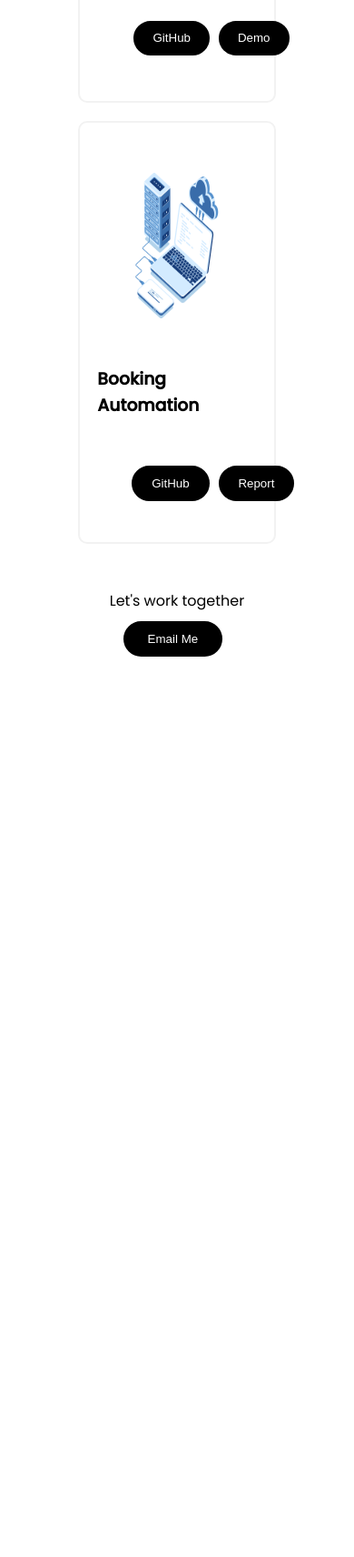
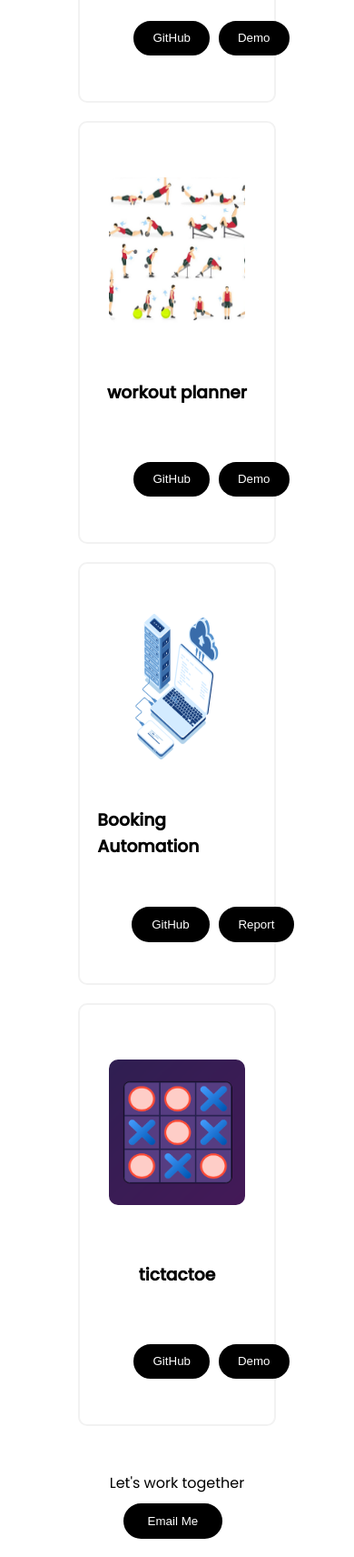
Before and after one commit to PontshoMbizo/Portfolio, a plain HTML site: page index.html in a window 390 px wide. Shown: the part 4280-5992 px from the top of the page at 91% size. Before the commit the page ends 5022 px from the top, so only its background shows below. Drawn offline with Linux system fonts and the light colour scheme.

Commit message:
insert new projects and update the Readme

```diff
--- a/css/home.css
+++ b/css/home.css
@@ -424,9 +424,12 @@ button.route-btn:hover{
     display: flex;
     flex-direction: column;
     width: 100%;
+    height: fit-content;
+    overflow: auto;
     flex-wrap: wrap;
     justify-content: center;
     margin-top: 100px;
+    margin-bottom: 50px;
 }
 
 #header{
--- a/css/mediaqueries.css
+++ b/css/mediaqueries.css
@@ -287,6 +287,8 @@
     justify-content: center;
     align-items: center;
     width: 100%;
+    height: auto;
+    overflow: auto;
     flex-wrap:nowrap;
     margin-top: 100px;
 }
--- a/index.html
+++ b/index.html
@@ -203,6 +203,15 @@
                        </span>
                    </span>
 
+                   <span class="filterDiv webDev">
+                        <img src="assets/workoutIMG.png" alt="" id="project-two">
+                        <h3>workout planner</h3>
+                        <span class = "sub-button-container">
+                            <button class="buttons" onclick="location.href='https://github.com/PontshoMbizo/workoutPlanner'">GitHub</button>
+                            <button class="buttons" onclick="location.href='#Home'">Demo</button>
+                        </span>
+                   </span>
+
                    <span class="filterDiv scripts">
                         <img src="assets/automation.png" alt="" id="project-three">
                         <h3>Booking Automation</h3>
@@ -212,11 +221,20 @@
                         </span>
                    </span>
 
+                   <span class="filterDiv webDev">
+                        <img src="assets/tictactoe.png" alt="" id="project-two">
+                        <h3>tictactoe</h3>
+                        <span class = "sub-button-container">
+                            <button class="buttons" onclick="location.href='https://github.com/PontshoMbizo/tictactoe'">GitHub</button>
+                            <button class="buttons" onclick="location.href='https://pontshombizo.github.io/tictactoe'">Demo</button>
+                        </span>
+                    </span>
+
+
                     <!-- for more projects to come -->
                     <!-- <span class="filterDiv scripts">script</span>
                     <span class="filterDiv electronics">elec</span>
                     <span class="filterDiv electronics">elec</span>
-                    <span class="filterDiv webDev">web</span>
                     <span class="filterDiv scripts">script</span>
                     <span class="filterDiv scripts">script</span>
                     <span class="filterDiv scripts">script</span>
@@ -413,6 +431,15 @@
                    </span>
                </span>
 
+               <span class="filter">
+                    <img src="assets/workoutIMG.png" alt="" id="project-two">
+                    <h3>workout planner</h3>
+                    <span class = "sub-button-container">
+                        <button class="buttons" onclick="location.href='https://github.com/PontshoMbizo/workoutPlanner'">GitHub</button>
+                        <button class="buttons" onclick="location.href='https://pontshombizo.github.io/workoutPlanner'">Demo</button>
+                    </span>
+                </span>
+
                 <span class="filter">
                     <img src="assets/automation.png" alt="" id="project-three">
                     <h3>Booking Automation</h3>
@@ -421,6 +448,15 @@
                         <button class="buttons">Report</button>
                     </span>
                </span>
+
+               <span class="filter">
+                    <img src="assets/tictactoe.png" alt="" id="project-two">
+                    <h3>tictactoe</h3>
+                    <span class = "sub-button-container">
+                        <button class="buttons" onclick="location.href='https://github.com/PontshoMbizo/tictactoe'">GitHub</button>
+                        <button class="buttons" onclick="location.href='https://pontshombizo.github.io/tictactoe'">Demo</button>
+                    </span>
+                </span>
 
                 <!-- for more projects to come -->
                 <!-- <span class="filterDiv scripts">script</span>
```
Also changed, not shown: assets/tictactoe.png (added), assets/workoutIMG.png (added), 1 other file.
